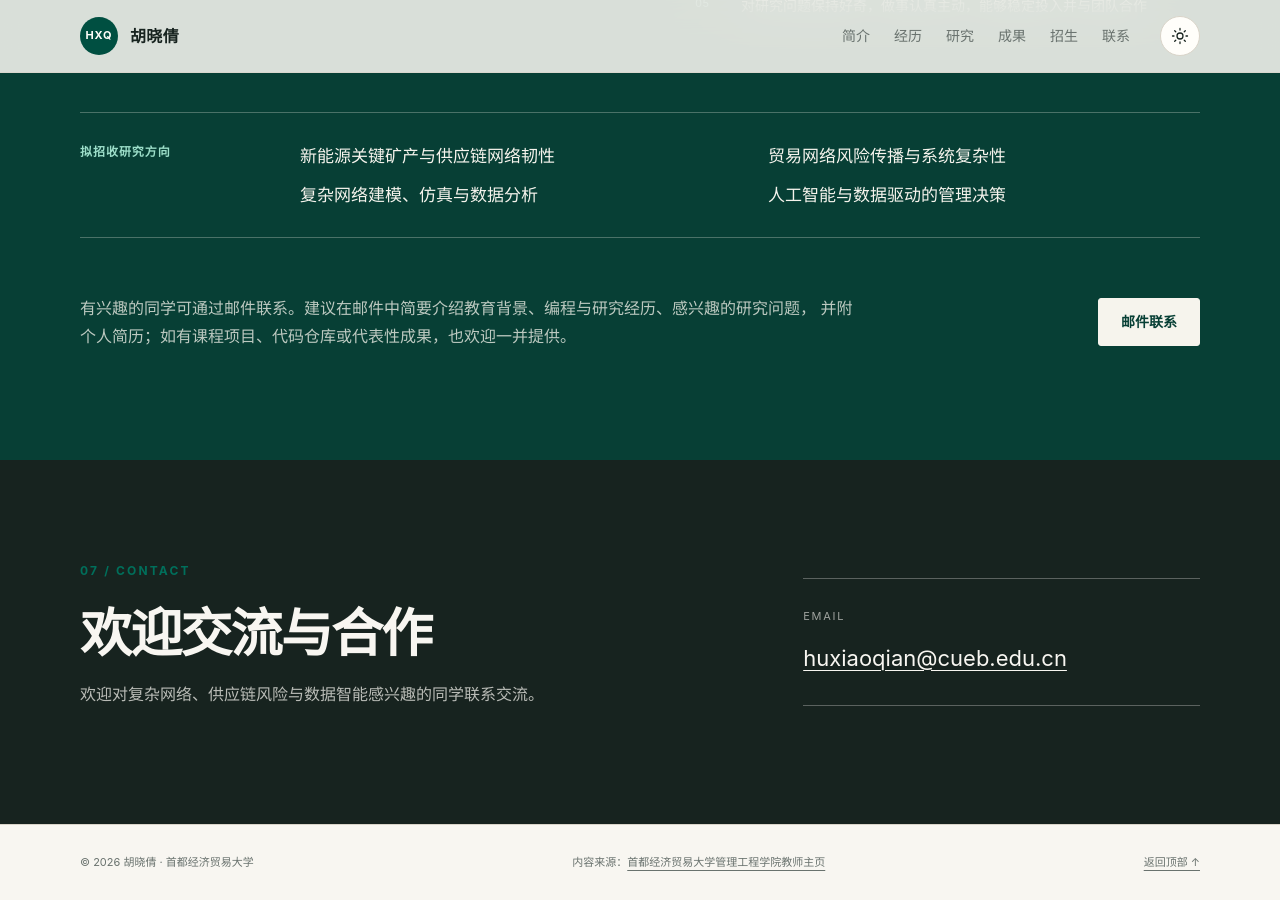
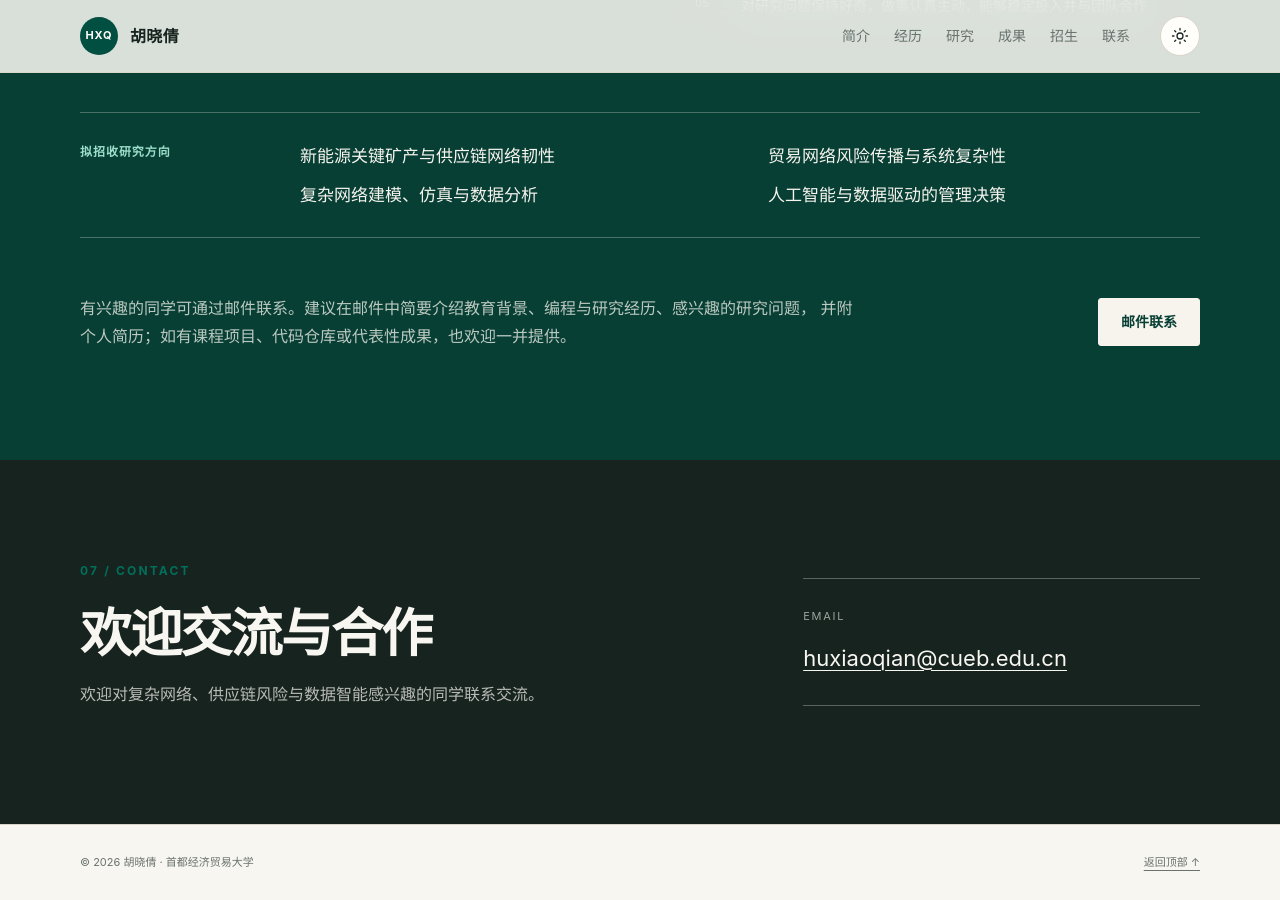
Before and after one commit to huxiaoqian/huxiaoqian.github.io, a Jekyll site: the page built from index.html, in a window 1280 px wide and 900 px high, scrolled down 7331 px. Built offline with Jekyll 4.4.1, drawn with Linux system fonts in a browser that asks for light colours.

Commit message:
content: remove source attribution

```diff
--- a/_data/profile.yml
+++ b/_data/profile.yml
@@ -212,8 +212,3 @@ optional:
   news: []
   talks: []
   datasets: []
-
-source:
-  label: 首都经济贸易大学管理工程学院教师主页
-  url: https://ggxy.cueb.edu.cn/szdw/sjkxydsjjsx/d7d3beefba4d4197ba33b442a3eef915.htm
-  accessed: 2026-10-07
--- a/index.html
+++ b/index.html
@@ -232,7 +232,6 @@ description: 胡晓倩，首都经济贸易大学管理工程学院副教授、
 <footer class="site-footer">
   <div class="shell footer-inner">
     <p>© <span id="current-year"></span> {{ profile.name }} · {{ profile.university }}</p>
-    <p>内容来源：<a href="{{ profile.source.url }}" target="_blank" rel="noopener noreferrer">{{ profile.source.label }}</a></p>
     <a href="#top">返回顶部 ↑</a>
   </div>
 </footer>
```
Also changed, not shown: README.md.
